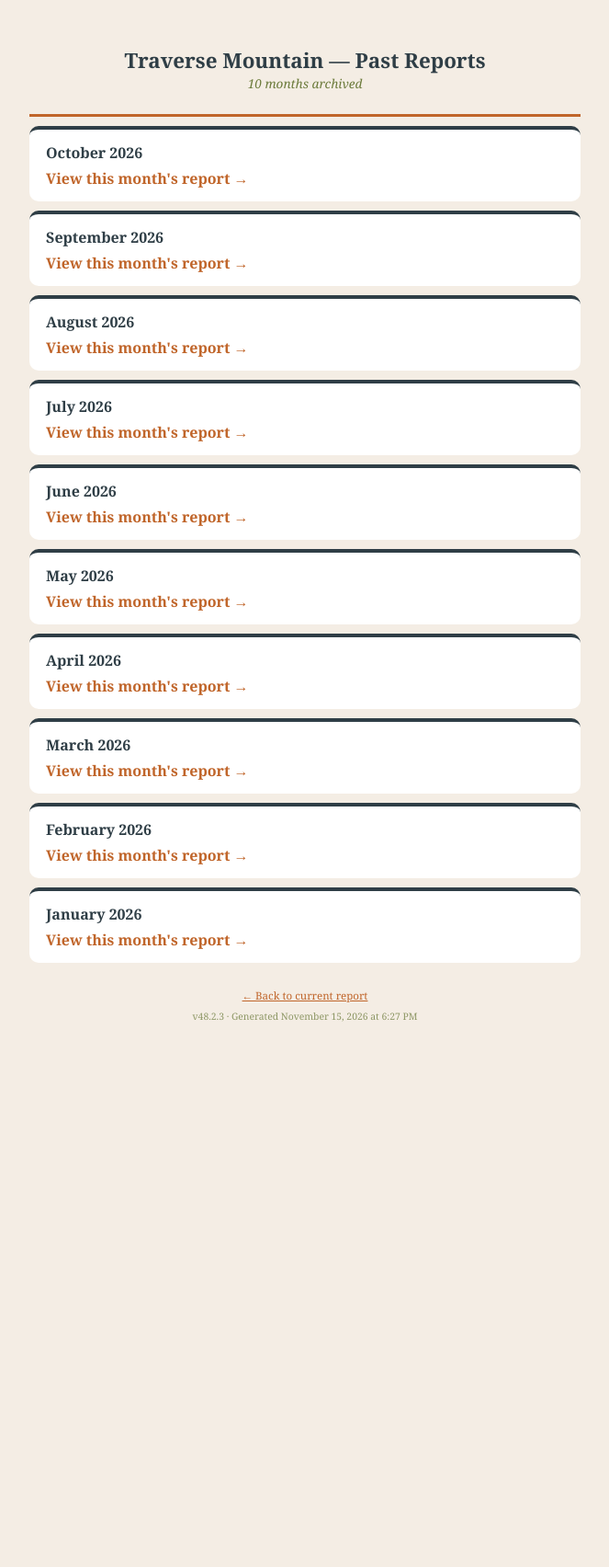
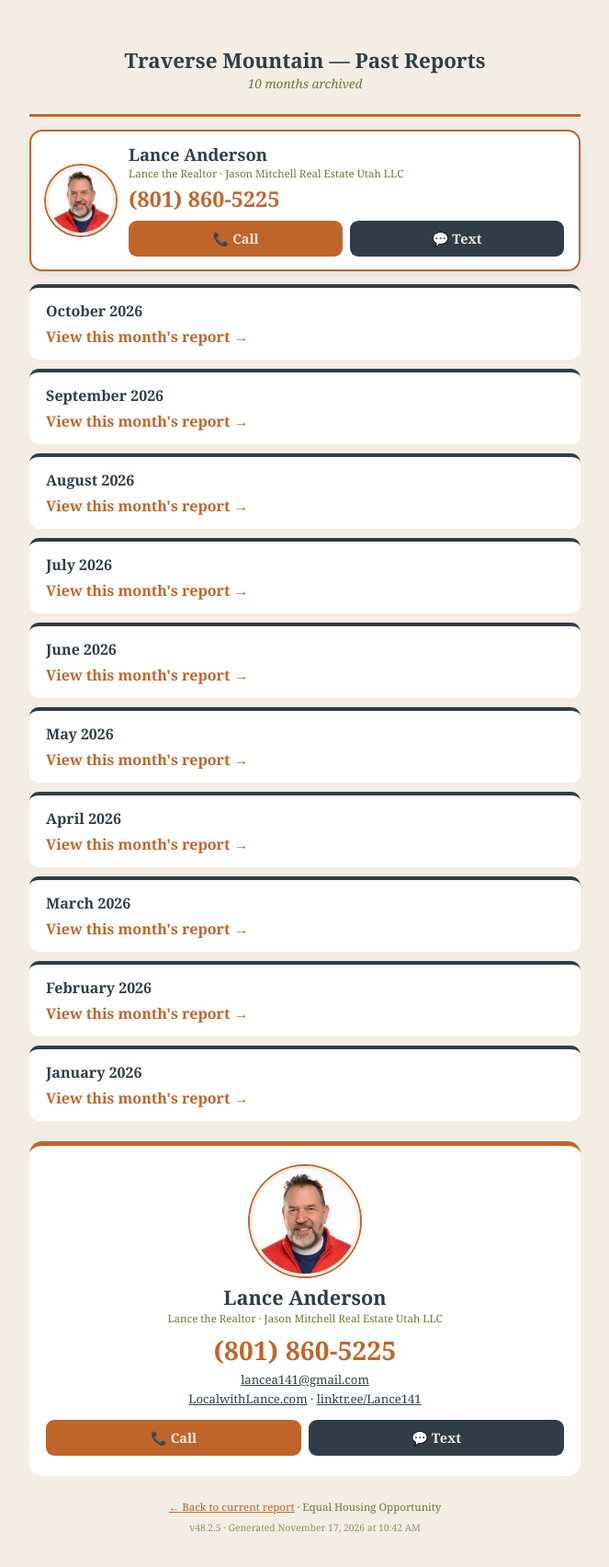
Before and after one commit to lancea141-source/tm-market-update, a plain HTML site: page history/index.html in a window 1280 px wide. Shown: the whole page at 92% size, without its empty margins (308-971 px from the left). Before the commit the page ends 1150 px from the top, so only its background shows below. Drawn offline with Linux system fonts and the light colour scheme.

Commit message:
TM history index (v48.2.5)

```diff
--- a/history/index.html
+++ b/history/index.html
@@ -4,6 +4,31 @@
   <meta property="og:image" content="https://lancea141-source.github.io/tm-market-update/assets/logo.svg">
   <style>
     :root{--terra:#C0652A;--olive:#6B7A3A;--navy:#2F3E46;--camel:#C2A178;--cream:#F4EDE4}
+    .ct-top{display:flex;align-items:center;gap:14px;background:#fff;border-radius:14px;padding:14px 16px;margin:14px 0;border:2px solid var(--terra);box-shadow:0 2px 10px rgba(47,62,70,.08)}
+    .ct-photo{width:76px;height:76px;border-radius:50%;object-fit:cover;flex:0 0 76px;border:3px solid var(--cream);box-shadow:0 0 0 2px var(--terra)}
+    .ct-body{flex:1;min-width:0;text-align:left}
+    .ct-name{font-size:1.15em;font-weight:800;color:var(--navy);line-height:1.2}
+    .ct-sub{font-size:.72em;color:var(--olive);margin-top:2px}
+    .ct-phone{display:block;font-size:1.45em;font-weight:800;color:var(--terra);text-decoration:none;margin-top:4px;letter-spacing:.01em}
+    .ct-btns{display:flex;gap:8px;margin-top:8px}
+    .ct-btn{flex:1;display:block;text-align:center;padding:10px 6px;border-radius:9px;font-weight:bold;font-size:.9em;text-decoration:none;color:var(--cream)}
+    .ct-call{background:var(--terra)} .ct-text{background:var(--navy)} .ct-value{background:var(--olive)}
+    .ct-mid{background:var(--navy);color:var(--cream);border-radius:12px;padding:16px;margin:18px 0;text-align:center}
+    .ct-mid p{font-size:.95em;line-height:1.4;margin-bottom:10px}
+    .ct-mid a.ct-phone{color:#fff;font-size:1.5em;margin:0 0 10px}
+    .ct-card{background:#fff;border-radius:14px;padding:22px 18px;margin:22px 0 8px;text-align:center;border-top:5px solid var(--terra)}
+    .ct-card .ct-photo{width:120px;height:120px;flex:none;display:block;margin:0 auto 10px}
+    .ct-card .ct-name{font-size:1.35em}
+    .ct-card .ct-phone{font-size:1.75em;margin:8px 0 4px}
+    .ct-card .ct-line{font-size:.82em;color:var(--navy);margin-top:3px}
+    .ct-card .ct-line a{color:var(--navy)}
+    .ct-card .ct-btns{margin-top:14px}
+    .ct-sticky{display:none}
+    @media (max-width:700px){
+      .ct-sticky{display:flex;position:fixed;left:0;right:0;bottom:0;z-index:50;gap:8px;padding:8px 10px calc(8px + env(safe-area-inset-bottom));background:rgba(47,62,70,.97);box-shadow:0 -2px 10px rgba(0,0,0,.2)}
+      .ct-sticky a{flex:1;text-align:center;padding:12px 4px;border-radius:9px;font-weight:bold;text-decoration:none;color:var(--cream);font-size:.95em}
+      body{padding-bottom:76px}
+    }
     *{box-sizing:border-box;margin:0}
     body{font-family:Georgia,serif;background:var(--cream);color:var(--navy)}
     .wrap{max-width:640px;margin:0 auto;padding:20px}
@@ -18,6 +43,27 @@
   </style></head><body><div class="wrap">
   <header><h1>Traverse Mountain — Past Reports</h1>
   <div class="updated">10 months archived</div></header>
+
+  <div class="ct-top">
+    <img class="ct-photo" src="https://lancea141-source.github.io/tm-market-update/assets/lance-headshot-400.jpg" alt="Lance Anderson">
+    <div class="ct-body">
+      <div class="ct-name">Lance Anderson</div>
+      <div class="ct-sub">Lance the Realtor · Jason Mitchell Real Estate Utah LLC</div>
+      <a class="ct-phone" href="tel:+18018605225">(801) 860-5225</a>
+      <div class="ct-btns"><a class="ct-btn ct-call" href="tel:+18018605225">📞 Call</a><a class="ct-btn ct-text" href="sms:+18018605225">💬 Text</a></div>
+    </div>
+  </div>
   <div class="card"><h4>October 2026</h4><a href="2026-10/">View this month's report →</a></div><div class="card"><h4>September 2026</h4><a href="2026-09/">View this month's report →</a></div><div class="card"><h4>August 2026</h4><a href="2026-08/">View this month's report →</a></div><div class="card"><h4>July 2026</h4><a href="2026-07/">View this month's report →</a></div><div class="card"><h4>June 2026</h4><a href="2026-06/">View this month's report →</a></div><div class="card"><h4>May 2026</h4><a href="2026-05/">View this month's report →</a></div><div class="card"><h4>April 2026</h4><a href="2026-04/">View this month's report →</a></div><div class="card"><h4>March 2026</h4><a href="2026-03/">View this month's report →</a></div><div class="card"><h4>February 2026</h4><a href="2026-02/">View this month's report →</a></div><div class="card"><h4>January 2026</h4><a href="2026-01/">View this month's report →</a></div>
-  <footer><a href="../" style="color:var(--terra)">← Back to current report</a><span class="stamp">v48.2.3 · Generated November 15, 2026 at 6:27 PM</span></footer>
-  </div></body></html>
+
+  <div class="ct-card">
+    <img class="ct-photo" src="https://lancea141-source.github.io/tm-market-update/assets/lance-headshot-square.jpg" alt="Lance Anderson">
+    <div class="ct-name">Lance Anderson</div>
+    <div class="ct-sub">Lance the Realtor · Jason Mitchell Real Estate Utah LLC</div>
+    <a class="ct-phone" href="tel:+18018605225">(801) 860-5225</a>
+    <div class="ct-line"><a href="mailto:lancea141@gmail.com">lancea141@gmail.com</a></div>
+    <div class="ct-line"><a href="https://LocalwithLance.com">LocalwithLance.com</a> · <a href="https://linktr.ee/Lance141">linktr.ee/Lance141</a></div>
+    <div class="ct-btns"><a class="ct-btn ct-call" href="tel:+18018605225">📞 Call</a><a class="ct-btn ct-text" href="sms:+18018605225">💬 Text</a></div>
+
+  </div>
+  <footer><a href="../" style="color:var(--terra)">← Back to current report</a> · Equal Housing Opportunity<span class="stamp">v48.2.5 · Generated November 17, 2026 at 10:42 AM</span></footer>
+  </div><div class="ct-sticky"><a href="tel:+18018605225" style="background:var(--terra)">📞 Call Lance</a><a href="sms:+18018605225" style="background:var(--olive)">💬 Text Lance</a></div></body></html>
```
